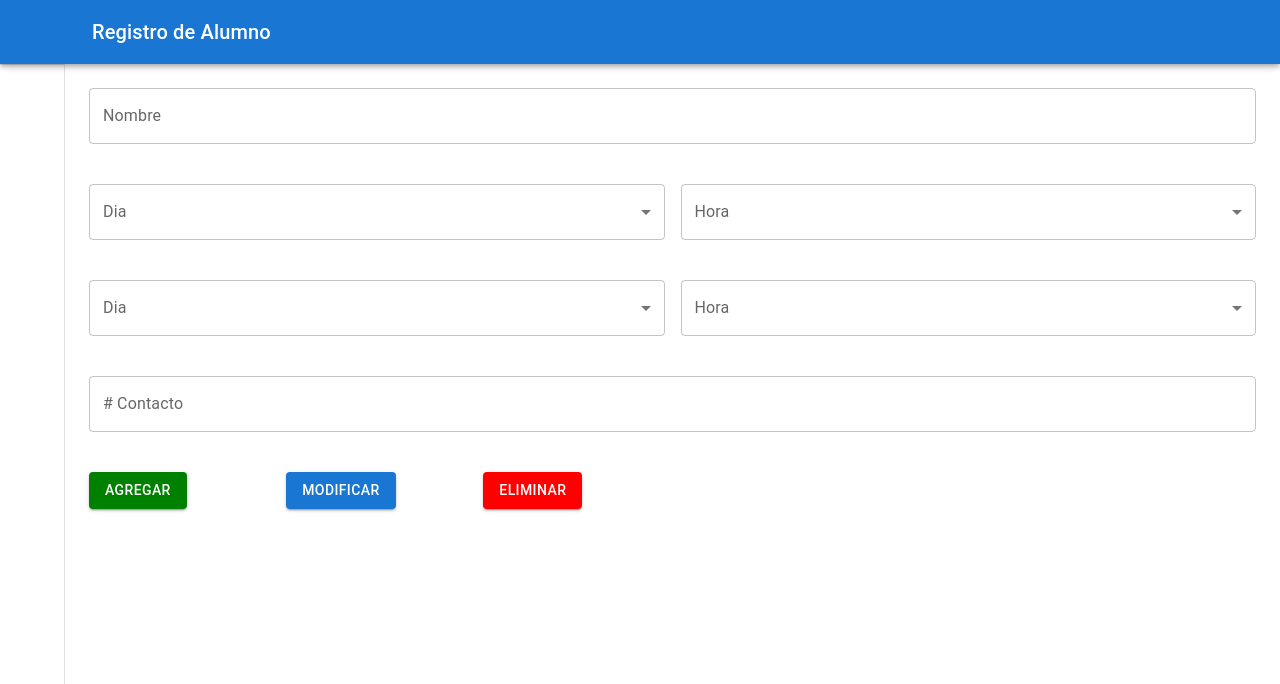
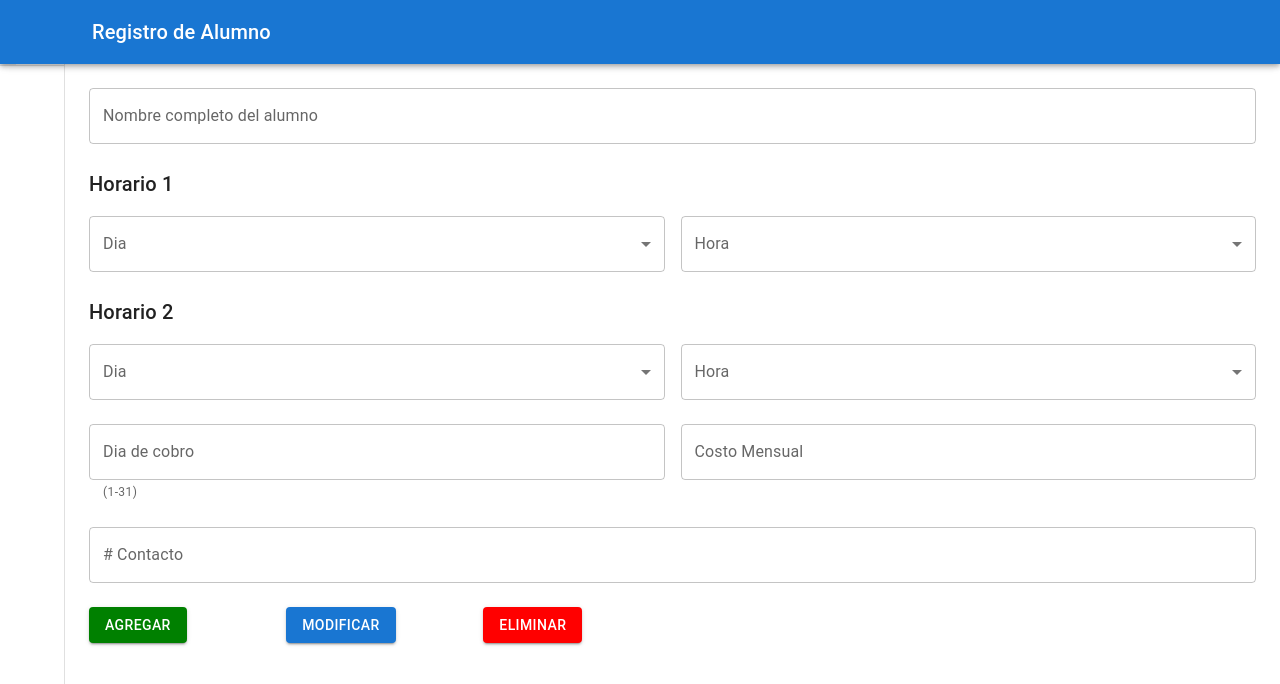
Before and after one commit to luisiy01/lm-robotica-front, a React (Vite) app: page / in a window 1280 px wide. Both pictures are taken after a click on the button "Registro de Alumno". Shown: the top 684 px of the page. Built offline with nearby package versions, Linux system fonts and the light colour scheme; some icons are missing.

Commit message:
add icon

```diff
--- a/package.json
+++ b/package.json
@@ -19,7 +19,7 @@
   },
   "devDependencies": {
     "@eslint/js": "^9.36.0",
-    "@types/node": "^24.6.0",
+    "@types/node": "^24.6.2",
     "@types/react": "^19.1.16",
     "@types/react-dom": "^19.1.9",
     "@vitejs/plugin-react": "^5.0.4",
--- a/src/components/Dashboard/AppBar.tsx
+++ b/src/components/Dashboard/AppBar.tsx
@@ -1,8 +1,7 @@
 import { styled } from '@mui/material/styles';
 import type { AppBarProps as MuiAppBarProps } from '@mui/material/AppBar';
 import MuiAppBar from '@mui/material/AppBar';
-
-const drawerWidth = 240;
+import { drawerWidth } from '../../lib/Constants';
 
 interface AppBarProps extends MuiAppBarProps {
     open?: boolean;
--- a/src/components/Dashboard/Dashboard.tsx
+++ b/src/components/Dashboard/Dashboard.tsx
@@ -1,36 +1,40 @@
-import { useTheme } from '@mui/material/styles';
-import Box from '@mui/material/Box';
-import Toolbar from '@mui/material/Toolbar';
-import List from '@mui/material/List';
-import CssBaseline from '@mui/material/CssBaseline';
-import Typography from '@mui/material/Typography';
-import Divider from '@mui/material/Divider';
-import IconButton from '@mui/material/IconButton';
-import MenuIcon from '@mui/icons-material/Menu';
-import ChevronLeftIcon from '@mui/icons-material/ChevronLeft';
-import ChevronRightIcon from '@mui/icons-material/ChevronRight';
-import ListItem from '@mui/material/ListItem';
-import ListItemButton from '@mui/material/ListItemButton';
-import ListItemIcon from '@mui/material/ListItemIcon';
-import ListItemText from '@mui/material/ListItemText';
-import CalendarMonthIcon from '@mui/icons-material/CalendarMonth';
-import AttachMoneyIcon from '@mui/icons-material/AttachMoney';
-import PersonAddIcon from '@mui/icons-material/PersonAdd';
-import { useState } from 'react';
-import { Registro } from '../Registro/Registro';
-import { Asistencia } from '../Asistencia/Asistencia';
-import { Pagos } from '../Pagos/Pagos';
-import { Drawer } from './Drawer';
-import { AppBar } from './AppBar';
-import { DrawerHeader } from './DrawerHeader';
+import { useTheme } from "@mui/material/styles";
+import Box from "@mui/material/Box";
+import Toolbar from "@mui/material/Toolbar";
+import List from "@mui/material/List";
+import CssBaseline from "@mui/material/CssBaseline";
+import Typography from "@mui/material/Typography";
+import Divider from "@mui/material/Divider";
+import IconButton from "@mui/material/IconButton";
+import MenuIcon from "@mui/icons-material/Menu";
+import ChevronLeftIcon from "@mui/icons-material/ChevronLeft";
+import ChevronRightIcon from "@mui/icons-material/ChevronRight";
+import ListItem from "@mui/material/ListItem";
+import ListItemButton from "@mui/material/ListItemButton";
+import ListItemIcon from "@mui/material/ListItemIcon";
+import ListItemText from "@mui/material/ListItemText";
+import CalendarMonthIcon from "@mui/icons-material/CalendarMonth";
+import AttachMoneyIcon from "@mui/icons-material/AttachMoney";
+import PersonAddIcon from "@mui/icons-material/PersonAdd";
+import { useState } from "react";
+import { Registro } from "../Registro/Registro";
+import { Asistencia } from "../Asistencia/Asistencia";
+import { Pagos } from "../Pagos/Pagos";
+import { Drawer } from "./Drawer";
+import { AppBar } from "./AppBar";
+import { DrawerHeader } from "./DrawerHeader";
+import logo from "../../assets/lmrobotica.jpg";
 
-const menuOptions: string[] = ['Control de Asistencia', 'Control de Pago', 'Registro de Alumno'];
+const menuOptions: string[] = [
+  "Control de Asistencia",
+  "Control de Pago",
+  "Registro de Alumno",
+];
 
 export const Dashboard = () => {
   const theme = useTheme();
   const [open, setOpen] = useState(false);
   const [drawerItemSelected, setDrawerItemSelected] = useState(0);
-
 
   const handleDrawerOpen = () => {
     setOpen(true);
@@ -41,7 +45,7 @@ export const Dashboard = () => {
   };
 
   return (
-        <Box sx={{ display: 'flex' }}>
+    <Box sx={{ display: "flex" }}>
       <CssBaseline />
       <AppBar position="fixed" open={open}>
         <Toolbar>
@@ -54,7 +58,7 @@ export const Dashboard = () => {
               {
                 marginRight: 5,
               },
-                            open && { display: 'none' },
+              open && { display: "none" },
             ]}
           >
             <MenuIcon />
@@ -66,14 +70,19 @@ export const Dashboard = () => {
       </AppBar>
       <Drawer variant="permanent" open={open}>
         <DrawerHeader>
+          <img style={{ height: "65px", width: "65px" }} src={logo} />
           <IconButton onClick={handleDrawerClose}>
-                        {theme.direction === 'rtl' ? <ChevronRightIcon /> : <ChevronLeftIcon />}
+            {theme.direction === "rtl" ? (
+              <ChevronRightIcon />
+            ) : (
+              <ChevronLeftIcon />
+            )}
           </IconButton>
         </DrawerHeader>
         <Divider />
         <List>
           {menuOptions.map((text, index) => (
-                        <ListItem key={text} disablePadding sx={{ display: 'block' }}>
+            <ListItem key={text} disablePadding sx={{ display: "block" }}>
               <ListItemButton
                 sx={[
                   {
@@ -82,10 +91,10 @@ export const Dashboard = () => {
                   },
                   open
                     ? {
-                                            justifyContent: 'initial',
+                        justifyContent: "initial",
                       }
                     : {
-                                            justifyContent: 'center',
+                        justifyContent: "center",
                       },
                 ]}
                 onClick={() => setDrawerItemSelected(index)}
@@ -94,14 +103,14 @@ export const Dashboard = () => {
                   sx={[
                     {
                       minWidth: 0,
-                                            justifyContent: 'center',
+                      justifyContent: "center",
                     },
                     open
                       ? {
                           mr: 3,
                         }
                       : {
-                                                mr: 'auto',
+                          mr: "auto",
                         },
                   ]}
                 >
@@ -137,23 +146,10 @@ export const Dashboard = () => {
       </Drawer>
       <Box component="main" sx={{ flexGrow: 1, p: 3 }}>
         <DrawerHeader />
-                {
-                    drawerItemSelected === 0 && (
-                        <Asistencia />
-                    )
-                }
-                {
-                    drawerItemSelected === 1 && (
-                        <Pagos />
-                    )
-                }
-                {
-                    drawerItemSelected === 2 && (
-                        <Registro />
-                    )
-                }
-
+        {drawerItemSelected === 0 && <Asistencia />}
+        {drawerItemSelected === 1 && <Pagos />}
+        {drawerItemSelected === 2 && <Registro />}
       </Box>
     </Box>
   );
-}
+};
--- a/src/components/Dashboard/Drawer.tsx
+++ b/src/components/Dashboard/Drawer.tsx
@@ -1,8 +1,8 @@
 import { styled } from '@mui/material/styles';
 import type { Theme, CSSObject } from '@mui/material/styles';
 import MuiDrawer from '@mui/material/Drawer';
+import { drawerWidth } from '../../lib/Constants';
 
-const drawerWidth = 240;
 
 const openedMixin = (theme: Theme): CSSObject => ({
     width: drawerWidth,
--- a/src/components/Registro/Registro.tsx
+++ b/src/components/Registro/Registro.tsx
@@ -1,32 +1,36 @@
-import { useState } from "react"
-import { Button, FormControl, Grid, InputLabel, MenuItem, Select, TextField, type SelectChangeEvent } from "@mui/material"
+import { useState } from "react";
+import {
+  Button,
+  FormControl,
+  Grid,
+  InputLabel,
+  MenuItem,
+  Select,
+  TextField,
+  Typography,
+  type SelectChangeEvent,
+} from "@mui/material";
 
 const dias: string[] = [
-  'Lunes',
-  'Martes',
-  'Miercoles',
-  'Jueves',
-  'Viernes',
-  'Sabado'
-]
+  "Lunes",
+  "Martes",
+  "Miercoles",
+  "Jueves",
+  "Viernes",
+  "Sabado",
+];
 
-const horas: string[] = [
-  '15:00',
-  '17:00',
-  '19:00',
-]
+const horas: string[] = ["15:00 - 17:00", "17:00 - 19:00", "19:00 - 21:00"];
 
 const marginGridItem = {
-  marginBottom: 24
-}
+  marginBottom: 8,
+};
 
 export const Registro = () => {
-
-  const [dia1, setDia1] = useState('')
-  const [dia2, setDia2] = useState('')
-  const [hora1, setHora1] = useState('')
-  const [hora2, setHora2] = useState('')
-
+  const [dia1, setDia1] = useState("");
+  const [dia2, setDia2] = useState("");
+  const [hora1, setHora1] = useState("");
+  const [hora2, setHora2] = useState("");
 
   const handleDia1Change = (event: SelectChangeEvent) => {
     setDia1(event.target.value as string);
@@ -44,98 +48,132 @@ export const Registro = () => {
     setHora2(event.target.value as string);
   };
 
-
   return (
-    <Grid container spacing={2} >
-      <Grid size={12} style={marginGridItem} >
-        <TextField fullWidth id="outlined-basic" label="Nombre" variant="outlined" />
+    <Grid container spacing={2}>
+      <Grid size={12} style={marginGridItem}>
+        <TextField
+          fullWidth
+          id="nombre"
+          label="Nombre completo del alumno"
+          variant="outlined"
+        />
       </Grid>
 
+      <Grid size={12}>
+        <Typography variant="h6" component="h6">
+          Horario 1
+        </Typography>
+      </Grid>
 
       <Grid size={6} style={marginGridItem}>
-        <FormControl fullWidth >
-          <InputLabel id="demo-simple-select-label">Dia</InputLabel>
+        <FormControl fullWidth>
+          <InputLabel id="dia1-label">Dia</InputLabel>
           <Select
-            labelId="demo-simple-select-label"
-            id="demo-simple-select"
+            labelId="dia1-label"
+            id="dia1"
             value={dia1}
             label="Age"
             onChange={handleDia1Change}
           >
-            {
-              dias.map(dia => (
-                <MenuItem value={dia}>{dia}</MenuItem>
-              ))
-            }
+            {dias.map((dia) => (
+              <MenuItem value={dia}>{dia}</MenuItem>
+            ))}
           </Select>
         </FormControl>
       </Grid>
 
       <Grid size={6} style={marginGridItem}>
-        <FormControl fullWidth >
-          <InputLabel id="demo-simple-select-label">Hora</InputLabel>
+        <FormControl fullWidth>
+          <InputLabel id="hora1-label">Hora</InputLabel>
           <Select
-            labelId="demo-simple-select-label"
-            id="demo-simple-select"
+            labelId="hora1-label"
+            id="hora1"
             value={hora1}
             label="Age"
             onChange={handleHora1Change}
           >
-            {
-              horas.map(hora => (
-                <MenuItem value={hora}>{hora}</MenuItem>
-              ))
-            }
+            {horas.map((hora) => (
+              <MenuItem value={hora}>{hora}</MenuItem>
+            ))}
           </Select>
         </FormControl>
       </Grid>
 
-
+      <Grid size={12}>
+        <Typography variant="h6" component="h6">
+          Horario 2
+        </Typography>
+      </Grid>
 
       <Grid size={6} style={marginGridItem}>
         <FormControl fullWidth>
-          <InputLabel id="demo-simple-select-label">Dia</InputLabel>
+          <InputLabel id="dia2-label">Dia</InputLabel>
           <Select
-            labelId="demo-simple-select-label"
-            id="demo-simple-select"
+            labelId="dia2-label"
+            id="dia2"
             value={dia2}
             label="Age"
             onChange={handleDia2Change}
           >
-            {
-              dias.map(dia => (
-                <MenuItem value={dia}>{dia}</MenuItem>
-              ))
-            }
+            {dias.map((dia) => (
+              <MenuItem value={dia}>{dia}</MenuItem>
+            ))}
           </Select>
         </FormControl>
       </Grid>
 
       <Grid size={6} style={marginGridItem}>
-        <FormControl fullWidth >
-          <InputLabel id="demo-simple-select-label">Hora</InputLabel>
+        <FormControl fullWidth>
+          <InputLabel id="hora2-label">Hora</InputLabel>
           <Select
-            labelId="demo-simple-select-label"
-            id="demo-simple-select"
+            labelId="hora2-label"
+            id="hora2"
             value={hora2}
             label="Age"
             onChange={handleHora2Change}
           >
-            {
-              horas.map(hora => (
-                <MenuItem value={hora}>{hora}</MenuItem>
-              ))
-            }
+            {horas.map((hora) => (
+              <MenuItem value={hora}>{hora}</MenuItem>
+            ))}
           </Select>
         </FormControl>
       </Grid>
 
+      <Grid size={6} style={marginGridItem}>
+        <TextField
+          fullWidth
+          id="diaCobro"
+          type="number"
+          label="Dia de cobro"
+          variant="outlined"
+          helperText="(1-31)"
+        />
+      </Grid>
+
+      <Grid size={6} style={marginGridItem}>
+        <TextField
+          fullWidth
+          id="costo"
+          type="number"
+          label="Costo Mensual"
+          variant="outlined"
+        />
+      </Grid>
+
       <Grid size={12} style={marginGridItem}>
-        <TextField fullWidth id="outlined-basic" label="# Contacto" variant="outlined" />
+        <TextField
+          fullWidth
+          type="number"
+          id="contacto"
+          label="# Contacto"
+          variant="outlined"
+        />
       </Grid>
 
       <Grid size={2}>
-        <Button style={{ backgroundColor: 'green' }} variant="contained">Agregar</Button>
+        <Button style={{ backgroundColor: "green" }} variant="contained">
+          Agregar
+        </Button>
       </Grid>
 
       <Grid size={2}>
@@ -143,13 +181,10 @@ export const Registro = () => {
       </Grid>
 
       <Grid size={2}>
-        <Button style={{ backgroundColor: 'red' }} variant="contained">Eliminar</Button>
+        <Button style={{ backgroundColor: "red" }} variant="contained">
+          Eliminar
+        </Button>
       </Grid>
-
-
-
-
     </Grid>
-
-  )
-}
+  );
+};
--- /dev/null
+++ b/src/lib/Constants.tsx
@@ -0,0 +1 @@
+export const drawerWidth = 240;
```
Also changed, not shown: src/assets/lmrobotica.jpg (added), 1 other file (tests, documents, lock files or other folders). Lines whose indentation alone changed are shown as unchanged.
